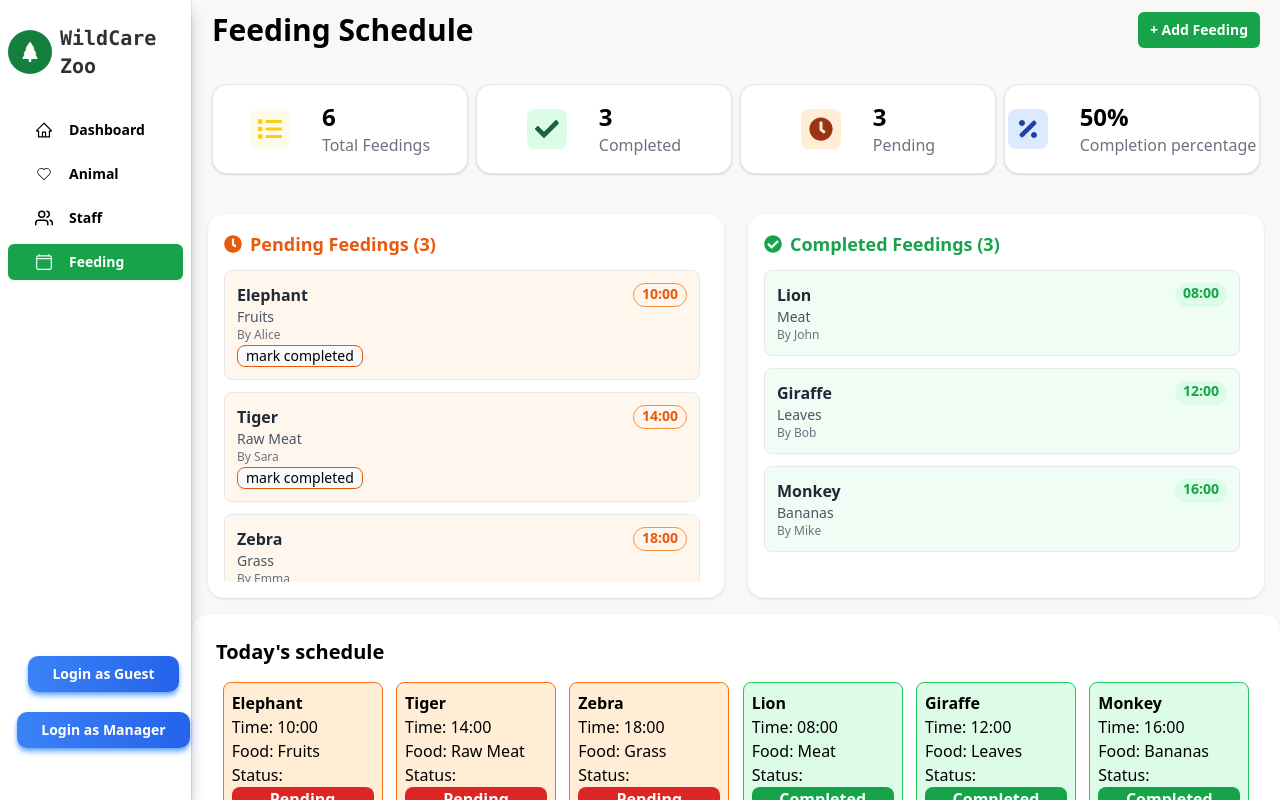
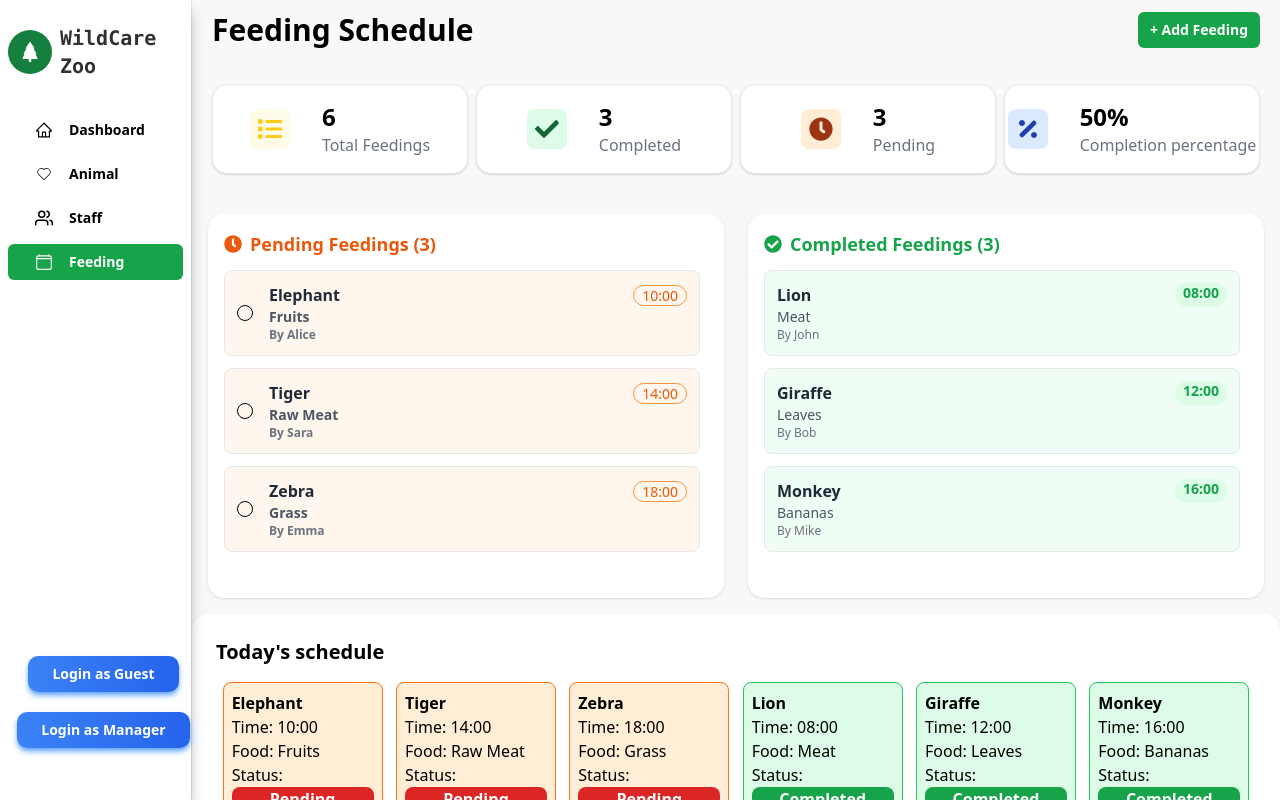
Before and after one commit to Prajjwal98Dubey/Zoo-Management-System, a React (Vite) app in the folder client/: page /feeding in a window 1280 px wide. Built offline with nearby package versions, Linux system fonts and the light colour scheme.

Commit message:
new update to the ui in feeding page

```diff
--- a/client/src/components/feeding/Feedinglist.jsx
+++ b/client/src/components/feeding/Feedinglist.jsx
@@ -29,27 +29,23 @@ const Feedinglist = ({ pendingFeedings, completedFeedings, onDone }) => {
           {pendingFeedings.map((item, idx) => (
             <div
               key={idx}
-              className="border rounded-lg p-3 bg-orange-50 hover:bg-orange-100 "
+              className="border rounded-lg p-3 bg-orange-50 hover:bg-orange-100  flex flex-row items-center gap-4"
             >
-              <div>
-                <div className="flex justify-between font-semibold text-gray-800">
+              <div className='w-4 h-4 rounded-full border border-black hover:'>
+
+              </div>
+              <div  className='flex justify-between flex-1' onClick={() => onDone(item.animalName)}>
+                <div className="flex  flex-col justify-between font-semibold text-gray-800">
                   {item.animalName}
+                  <div className="text-gray-600 text-sm">{item.food}</div>
+                  <div className="text-gray-500 text-xs">By {item.caretaker}</div>
+                </div>
+                <div className=''>
                   <span className="text-orange-600 border border-orange-400 rounded-full px-2 text-sm">
                     {item.feedingTime}
                   </span>
                 </div>
-                <div className=''>
-                  <div className="text-gray-600 text-sm">{item.food}</div>
-                  <div className="text-gray-500 text-xs">By {item.caretaker}</div>
-                </div>
-                <div>
-                  <button
-                    className='text-sm border border-orange-600 px-2 py-0 bg-gray-50 w-fit rounded-lg cursor-pointer hover:bg-slate-400'
-                    onClick={() => onDone(item.animalName)}
-                  >
-                    mark completed
-                  </button>
-                </div>
+
               </div>
             </div>
           ))}
```
